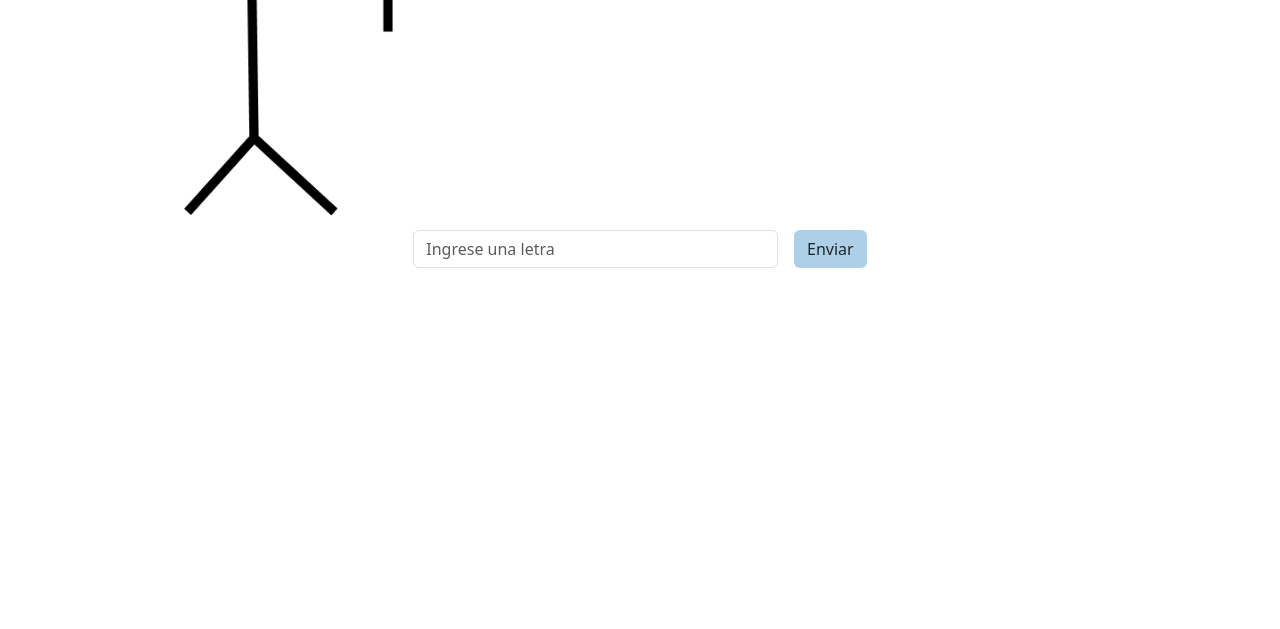
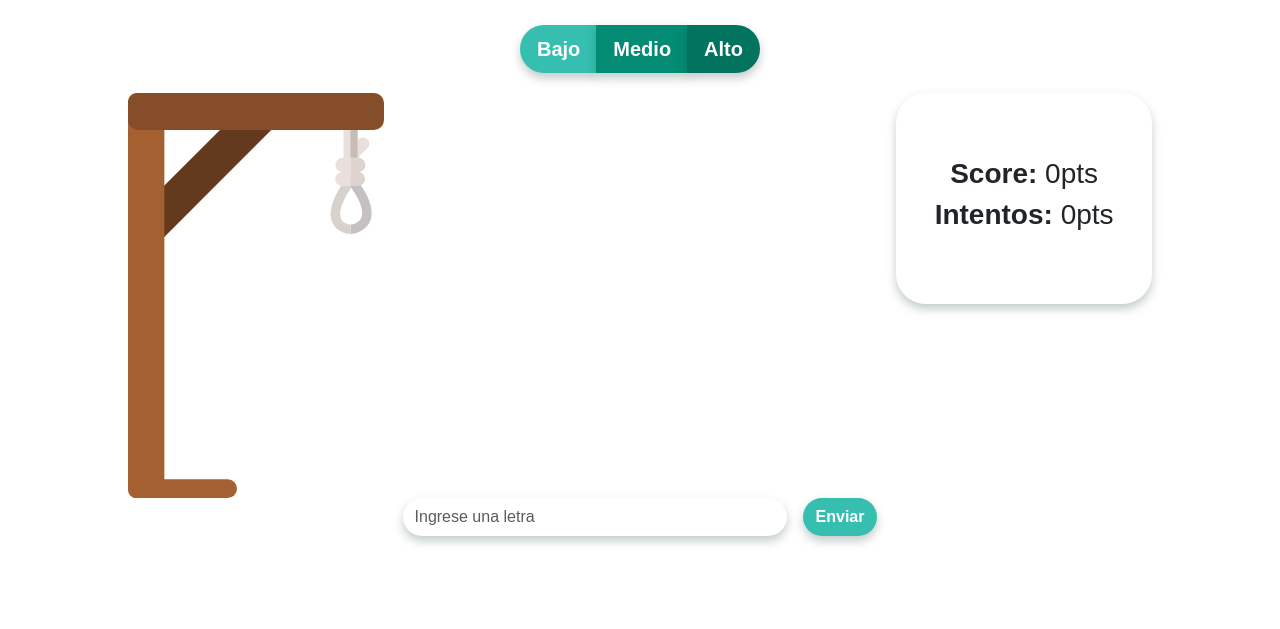
Before and after one commit to renatamandelman/Ahorcado-TpFinal, a plain HTML site: page juego.html in a window 1280 px wide. Shown: the part 171-800 px from the top of the page. Drawn offline with nearby package versions, Linux system fonts and the light colour scheme.

Commit message:
Avance con css y js

```diff
--- a/juego.html
+++ b/juego.html
@@ -1,23 +1,26 @@
 <!DOCTYPE html>
 <html lang="en">
+
 <head>
     <meta charset="UTF-8">
     <meta name="viewport" content="width=device-width, initial-scale=1.0">
-    <link href="https://cdn.jsdelivr.net/npm/bootstrap@5.3.2/dist/css/bootstrap.min.css" rel="stylesheet" integrity="sha384-T3c6CoIi6uLrA9TneNEoa7RxnatzjcDSCmG1MXxSR1GAsXEV/Dwwykc2MPK8M2HN" crossorigin="anonymous">
-    <link rel="stylesheet" type="text/css"  href="styles.css">
+    <link href="https://cdn.jsdelivr.net/npm/bootstrap@5.3.2/dist/css/bootstrap.min.css" rel="stylesheet"
+        integrity="sha384-T3c6CoIi6uLrA9TneNEoa7RxnatzjcDSCmG1MXxSR1GAsXEV/Dwwykc2MPK8M2HN" crossorigin="anonymous">
+    <link rel="stylesheet" type="text/css" href="styles.css">
     <title>Ahorcado</title>
     <link rel="shortcut icon" href="./assets/img/WhatsApp Image 2023-10-25 at 18.29.07 (1).jpeg">
 
 </head>
-<body class=" body justify-content-center" >
+
+<body class=" body justify-content-center">
     <main>
         <section>
             <div class="inicio">
-    <h2>Elija el nivel que quiere jugar</h2>
-    <div class="btn-group" role="group" aria-label="Basic mixed styles example" >
-        <button id="bajo" style="background-color: #FF879E;" type="button" class="btn btn-lg">Bajo</button>
-        <button id="medio" style="background-color: #B1E8E7" type="button" class="btn btn-lg">Medio</button>
-        <button id="alto"style="background-color: #DDFF90" type="button" class="btn btn-lg">Alto</button>
+                <h1>Elija el nivel que quiere jugar</h1>
+                <div class="btn-group" role="group" aria-label="Basic">
+                    <button id="bajo" style="background-color: #36BFB1;" type="button" class="btn btn-lg">Bajo</button>
+                    <button id="medio" style="background-color: #038C73" type="button" class="btn btn-lg">Medio</button>
+                    <button id="alto" style="background-color: #02735E" type="button" class="btn btn-lg">Alto</button>
 
                 </div>
             </div>
@@ -29,17 +32,23 @@
             </div>
         </section>
         <section class="nivel">
-<div class="scoreImagen" >
+            <div class="scoreImagen">
 
-    <img src="./assets/img/ahorcado 2.png">
-    <h2   id="rayita"></h2>
-    <h3>Score: <span id="score">0</span>pts</h3>
+                <img id="imagenAhorcado" src="./assets/img/Ahorcados/ahorcado_0.svg">
+                <h2 id="rayita"></h2>
+
+                <div class="score-box">
+                    <div>
+                        <h3> <strong>Score: </strong><span id="score">0</span>pts</h3>
+                        <h3><strong>Intentos: </strong><span id="score">0</span>pts</h3>
+                    </div>
+                </div>
 
             </div>
             <form>
                 <label for="inputLetra" class="visually-hidden">Ingrese una letra</label>
                 <input type="text" class="form-control" id="inputLetra" placeholder="Ingrese una letra" value="">
-            <button style="background-color: #ADCFE8;" type="button" class="btn" id="enviar">Enviar</button>
+                <button type="button" class="btn" id="enviar">Enviar</button>
             </form>
 
         </section>
@@ -48,4 +57,5 @@
     <script src="./script.js"></script>
 
 </body>
+
 </html>
--- a/script.js
+++ b/script.js
@@ -91,7 +91,6 @@ function verLetra(nivel) {
     palabraElegida = palabras[nivel][random];
     arrayPalabra = palabraElegida.split("");
     console.log(arrayPalabra);
-
     if (arrayPalabra.indexOf(letra) !== -1) {
       //existe la letra
       if (letrasUsadas.indexOf(letra) === -1) {
@@ -113,6 +112,7 @@ function verLetra(nivel) {
     } else {
       //no existe la letra
       contadorError += 1;
+      imagen();
       console.log(contadorError);
       //imprime muñequito
       if (contadorError == 6) {
@@ -127,7 +127,6 @@ function verLetra(nivel) {
     if (palabraOculta.indexOf("_") === -1) {
       score += 20;
       document.getElementById("score").innerHTML = score;
-
       setTimeout(function () {
         alert("Completaste la palabra!!, elegí otro nivel para seguir jugando");
       }, 500);
@@ -143,3 +142,32 @@ function verLetra(nivel) {
     }
   }
 }
+
+function imagen() {
+  imagenAhorcado = document.getElementById("imagenAhorcado");
+  switch (contadorError) {
+    case 0:
+      imagenAhorcado.src = "./assets/img/Ahorcados/ahorcado_0.svg";
+      break;
+    case 1:
+      imagenAhorcado.src = "./assets/img/Ahorcados/ahorcado_1.svg";
+      break;
+    case 2:
+      imagenAhorcado.src = "./assets/img/Ahorcados/ahorcado_2.svg";
+      break;
+    case 3:
+      imagenAhorcado.src = "./assets/img/Ahorcados/ahorcado_3.svg";
+      break;
+    case 4:
+      imagenAhorcado.src = "./assets/img/Ahorcados/ahorcado_4.svg";
+      break;
+    case 5:
+      imagenAhorcado.src = "./assets/img/Ahorcados/ahorcado_5.svg";
+      break;
+    case 6:
+      imagenAhorcado.src = "./assets/img/Ahorcados/ahorcado_6.svg";
+      break;
+
+
+  }
+}
--- a/styles.css
+++ b/styles.css
@@ -1,6 +1,20 @@
+*{
+    font-family: Poppins, sans-serif;
+}
+
+
+html{
+    display: flex;
+    min-height: 100%;
+    align-items: center;
+    justify-content: center;
+}
+
+
 body{
-    margin-left:2em;
-    margin-right:2em;
+    min-width: 100%;
+    margin-left:1em;
+    margin-right:1em;
 
 }
 .inicio{
@@ -10,6 +24,8 @@ body{
     text-align: center;
     flex-direction: column;
     margin-top: 1em;
+
+
 }
 .inicio img{
     width: 50%;
@@ -17,6 +33,8 @@ body{
 }
 .inicio button{
     margin-bottom: 1em;
+    border-radius: 300px;
+    box-shadow: 0px 5px 10px 0px rgba(19,50,43,0.25);
 }
 .scoreImagen{
     display: flex;
@@ -43,3 +61,39 @@ a{
     justify-content: center;
 
 }
+
+h1{
+    font-weight: 700;
+    margin-bottom: 3%;
+}
+
+.btn{
+    color: white;
+    font-weight: 600;
+}
+
+.form-control{
+    border: none;
+    border-radius: 300px;
+    box-shadow: 0px 5px 10px 0px rgba(19,50,43,0.25);
+    box-shadow: 15%;
+}
+
+#enviar{
+    border-radius: 300px;
+    box-shadow: 0px 5px 10px 0px rgba(19,50,43,0.25);
+    background-color: #36BFB1;
+}
+
+.score-box{
+    display: flex;
+    align-items: center;
+    height: 10%;
+    justify-content: center;
+    padding-left: 3%;
+    padding-right: 3%;
+    padding-top: 5%;
+    padding-bottom: 5%;
+    border-radius: 30px;
+    box-shadow: 0px 5px 10px 0px rgba(19,50,43,0.25);
+}
```
Also changed, not shown: assets/img/Ahorcados/ahorcado_0.svg (added), assets/img/Ahorcados/ahorcado_1.svg (added), assets/img/Ahorcados/ahorcado_2.svg (added), assets/img/Ahorcados/ahorcado_3.svg (added), assets/img/Ahorcados/ahorcado_4.svg (added), assets/img/Ahorcados/ahorcado_5.svg (added), assets/img/Ahorcados/ahorcado_6.svg (added), assets/img/ahorcado.png (added). Lines whose indentation alone changed are shown as unchanged.
